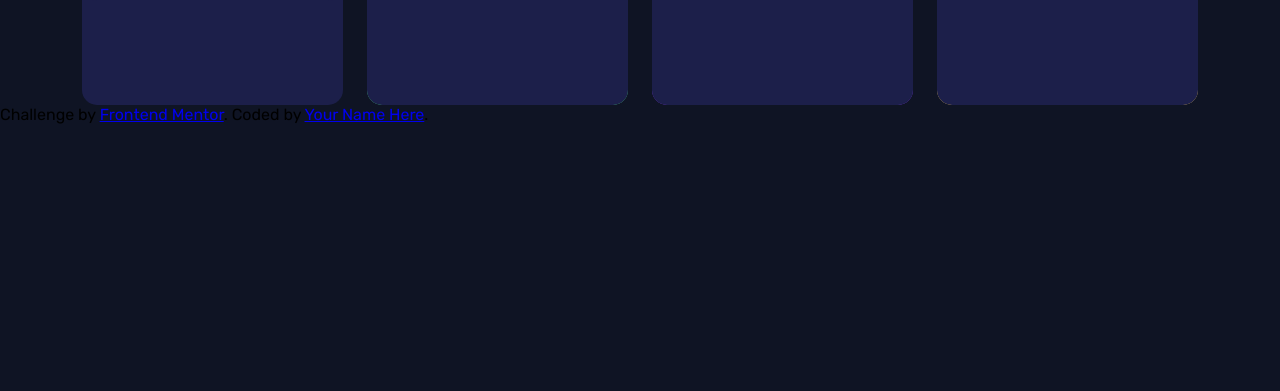
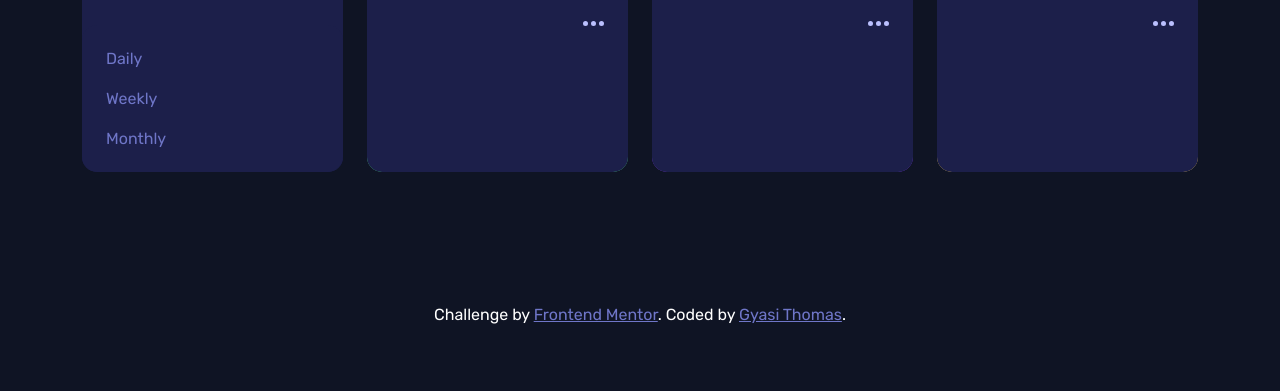
Before and after one commit to ETPTrades/Time-Tracking-Dashboard, a plain HTML site: page index.html in a window 1280 px wide. Shown: the part 409-800 px from the top of the page. Drawn offline with Linux system fonts and the light colour scheme.

Commit message:
Final touch ups: Gave the profile container a gap of 24px to add space between the profile description and the weekly container. As for the content on the page, I made the body tag a CSS Grid to easily center all of the content on the page.

```diff
--- a/index.html
+++ b/index.html
@@ -123,7 +123,9 @@
     <footer class="attribution">
       Challenge by
       <a href="https://www.frontendmentor.io?ref=challenge">Frontend Mentor</a>.
-      Coded by <a href="#">Your Name Here</a>.
+      Coded by
+      <a href="https://www.frontendmentor.io/profile/ETPTrades">Gyasi Thomas</a
+      >.
     </footer>
   </body>
 </html>
--- a/style.css/global.css
+++ b/style.css/global.css
@@ -34,6 +34,9 @@ body {
     padding: 0;
     margin: 0;
     background-color: var(--navy-950);
+    min-height: 100vh;
+    display: grid;
+    place-items: center;
 }
 
 *,
@@ -94,6 +97,7 @@ h6 {
     display: flex;
     flex-direction: column;
     align-items: center;
+    gap: 24px;
     background-color: var(--navy-900);
 }
 
@@ -231,6 +235,14 @@ button:hover {
     color: var(--white);
 }
 
+footer {
+    color: var(--white);
+}
+
+footer a {
+    color: var(--purple-500);
+}
+
 @media (min-width: 615px) and (max-width: 900px) {
     .grid-parent {
         display: grid;
@@ -323,7 +335,7 @@ button:hover {
 
     .profile {
         grid-area: profile;
-        gap: 50px;
+        justify-content: space-between;
     }
 
     .profile__header {
@@ -344,6 +356,7 @@ button:hover {
     .profile__weekly-container {
         display: flex;
         flex-direction: column;
-        justify-content: space-evenly;
+        align-items: flex-start;
+        gap: 21px;
     }
 }
```
